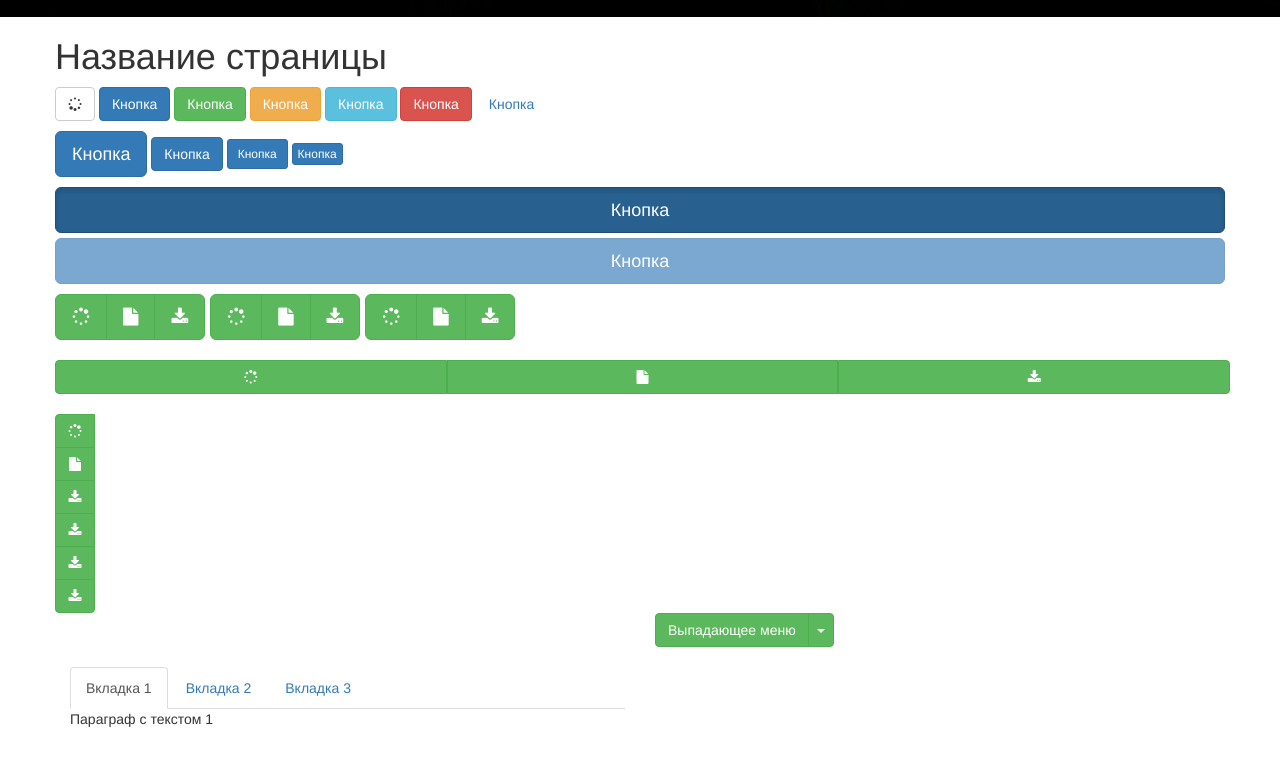
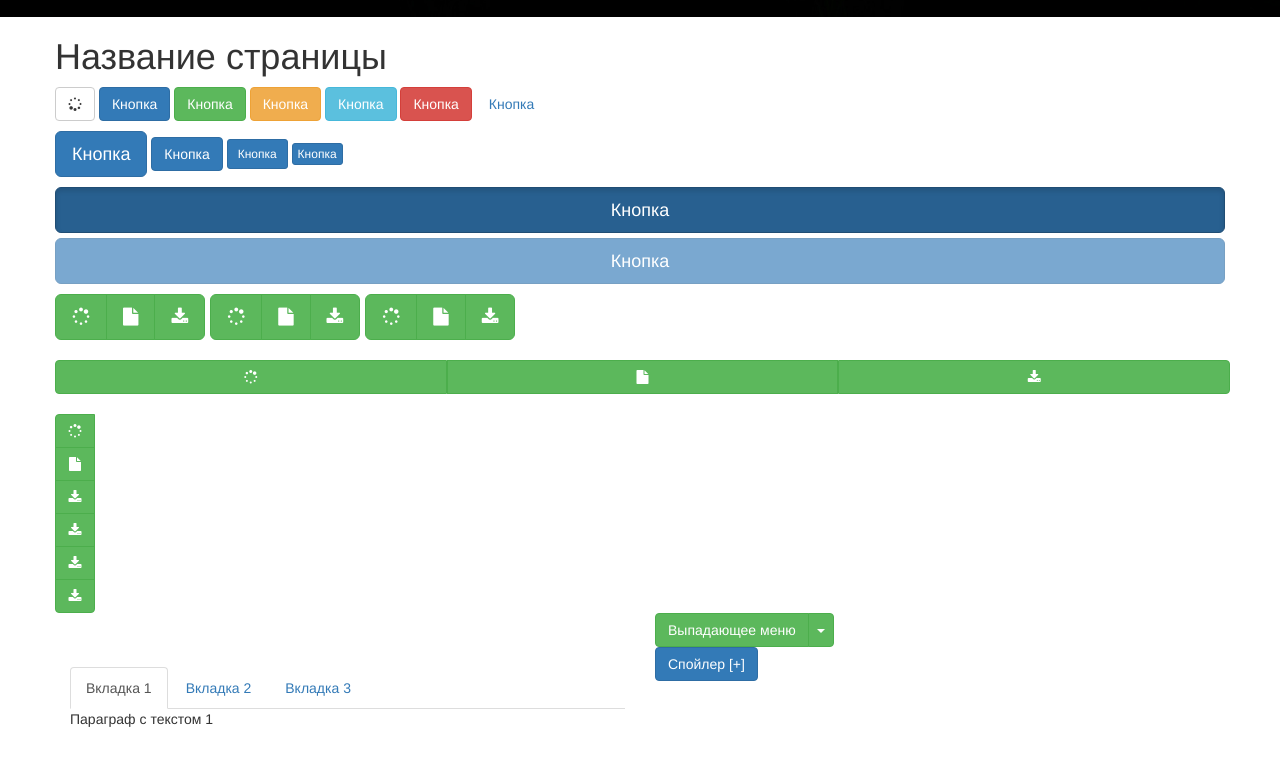
Before and after one commit to altair4ik1992/bootstrap3, a plain HTML site: page index.html in a window 1280 px wide. Shown: the part 774-1539 px from the top of the page. Drawn offline with nearby package versions, Linux system fonts and the light colour scheme.

Commit message:
урок 12 создание спойлера

```diff
--- a/css/style.css
+++ b/css/style.css
@@ -0,0 +1,7 @@
+a.spoiler:after {
+    content: " [-]";
+}
+
+a.spoiler.collapsed:after {
+    content: " [+]";
+}
--- a/index.html
+++ b/index.html
@@ -202,7 +202,14 @@
                  </div>
              </div>
          </div>
-         <div class="col-md-6"></div>
+         <div class="col-md-6">
+             <a href="#spoiler-1" data-toggle="collapse" class="btn btn-primary spoiler collapsed">Спойлер</a>
+             <div class="collapse" id="spoiler-1">
+                 <div class="well">
+                     <p>Параграф с текстом</p>
+                 </div>
+             </div>
+         </div>
      </div>
  </div>
     <br>
```
